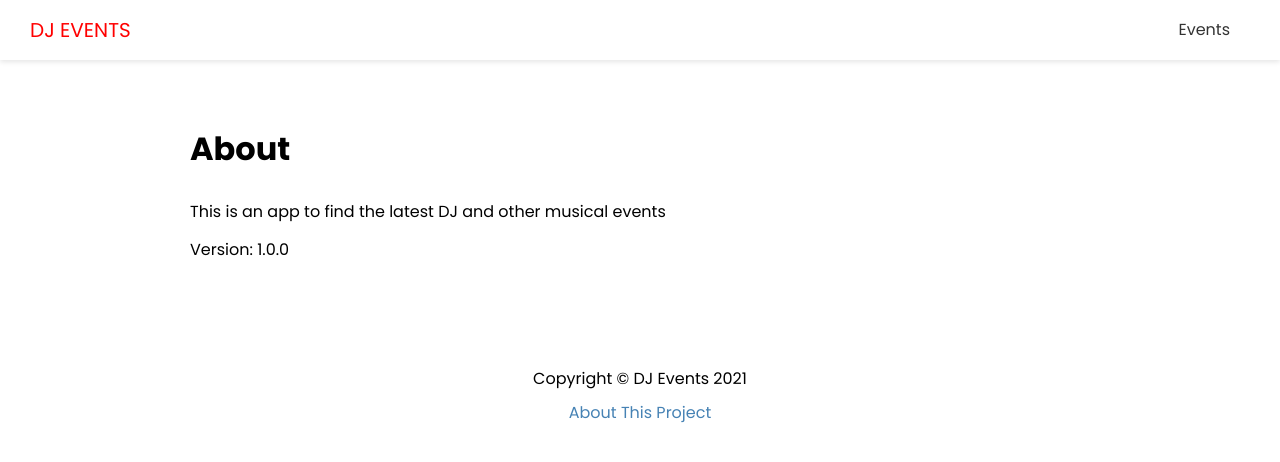
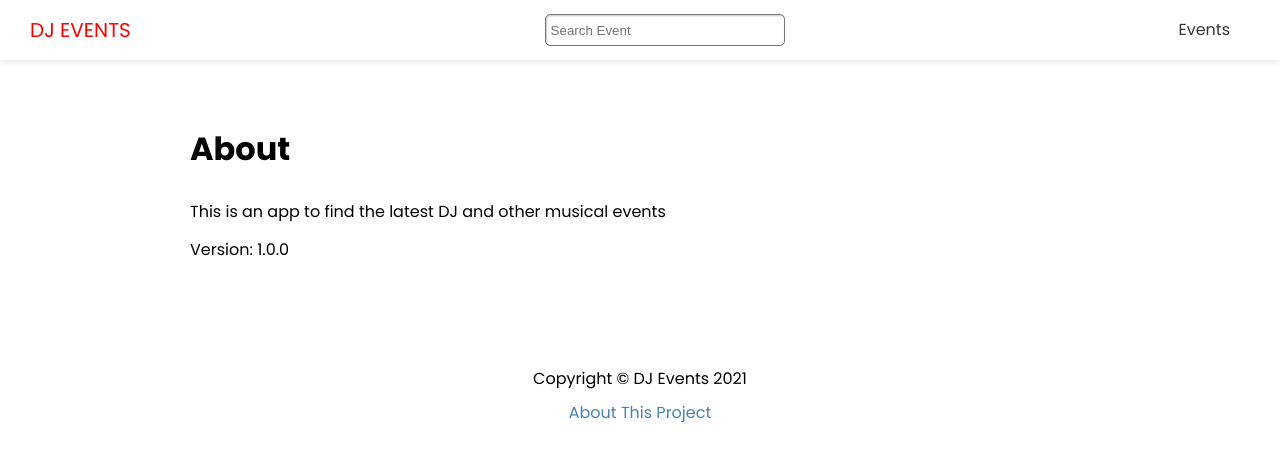
Before and after one commit to And4Web/events-manager-next.js, a Next.js app in the folder events-manager-frontend/: page /about in a window 1280 px wide. Shown: the top 462 px of the page. Built offline with nearby package versions, Linux system fonts and the light colour scheme.

Commit message:
Search component created and added in the Header

```diff
--- a/events-manager-frontend/components/Header.js
+++ b/events-manager-frontend/components/Header.js
@@ -1,6 +1,7 @@
 import { FaSignInAlt, FaSignOutAlt } from 'react-icons/fa'
 import Link from 'next/link'
 import styles from '@/styles/Header.module.css'
+import Search from './Search'
 
 export default function Header() {
 
@@ -11,6 +12,8 @@ export default function Header() {
           <a>DJ Events</a>
         </Link>
       </div>
+
+      <Search/>
 
       <nav>
         <ul>
--- /dev/null
+++ b/events-manager-frontend/components/Search.js
@@ -0,0 +1,25 @@
+import styles from '@/styles/Search.module.css';
+import { useState } from 'react';
+import { useRouter } from 'next/router';
+
+function Search() {
+
+  const [term, setTerm] = useState('');
+  const router = useRouter();
+
+  const handleSubmit = (e) => {
+    e.preventDefault();
+    router.push(`/events/search?term=${term}`)
+    setTerm("");
+  }
+
+  return (
+    <div className={styles.search}>
+      <form onSubmit={handleSubmit}>
+        <input type="text" placeholder='Search Event' value={term} onChange={(e)=>setTerm(e.target.value)}/>
+      </form>
+    </div>
+  );
+}
+
+export default Search;
--- a/events-manager-frontend/styles/Search.module.css
+++ b/events-manager-frontend/styles/Search.module.css
@@ -1,7 +1,10 @@
 .search input {
-  width: 250px;
-  height: 35px;
+  width: 15rem;
+  height: 2rem;
   padding: 5px;
   border: 1px #777 solid;
+  /* border: none; */
   border-radius: 5px;
+  outline: none;
+  box-shadow: inset 1px 1px 2px rgb(196, 195, 195);
 }
```
